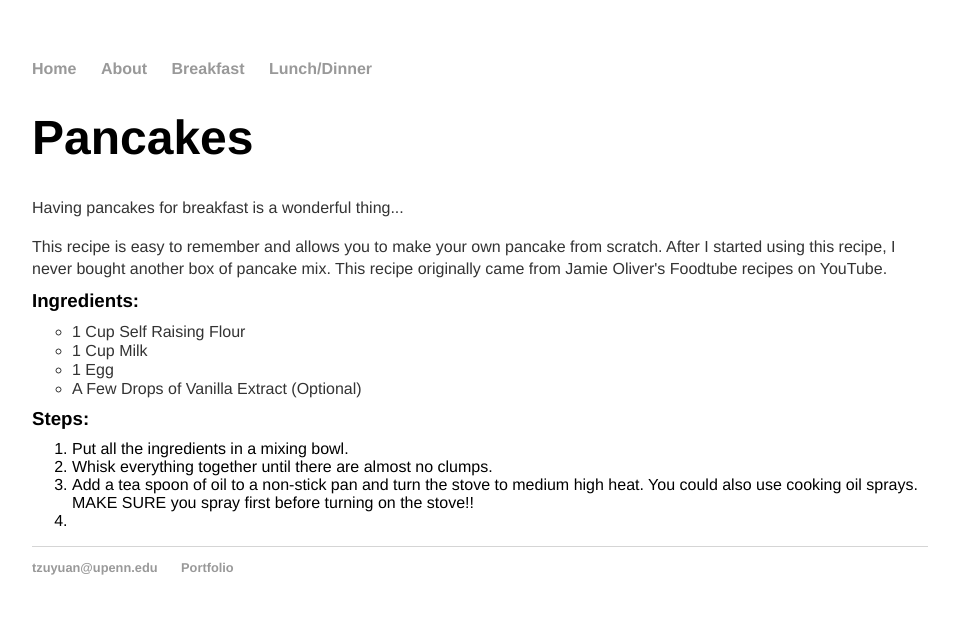
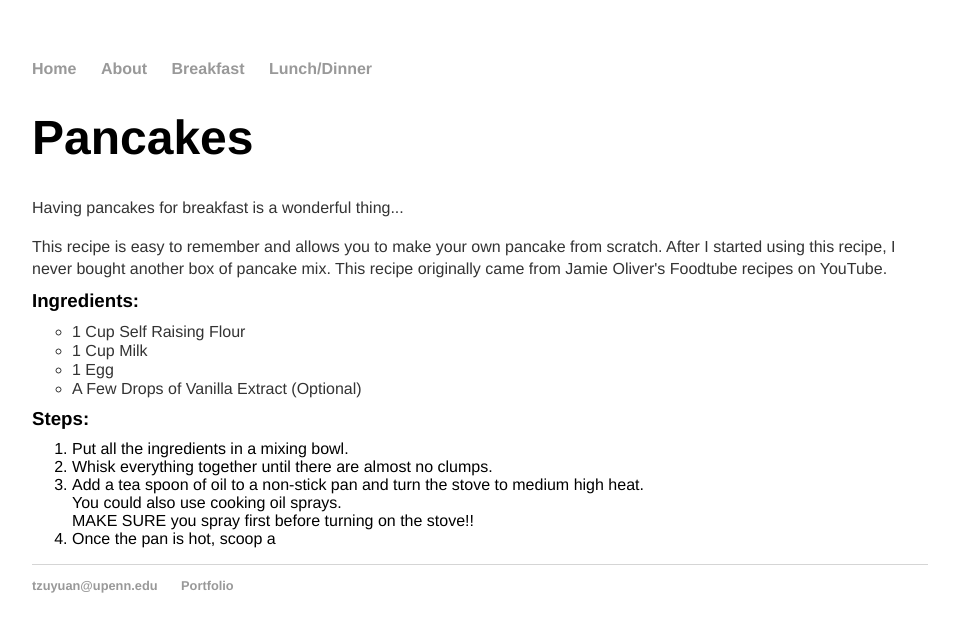
Before and after one commit to tzuyuanw/tzuyuanw.github.io, a Jekyll site: the page recipes/pancakes.html, which Jekyll copies as it is, in a window 1280 px wide. Shown: the top 632 px of the page, without its empty margins (160-1119 px from the left). Built offline with Jekyll 4.4.1, drawn with Linux system fonts in a browser that asks for light colours.

Commit message:
Update pancakes.html

```diff
--- a/recipes/pancakes.html
+++ b/recipes/pancakes.html
@@ -38,9 +38,9 @@
 				<ol>
 				<li>Put all the ingredients in a mixing bowl.</li>
 				<li>Whisk everything together until there are almost no clumps.</li>
-				<li>Add a tea spoon of oil to a non-stick pan and turn the stove to medium high heat.
-					You could also use cooking oil sprays. MAKE SURE you spray first before turning on the stove!!</li>
-				<li></li>
+				<li>Add a tea spoon of oil to a non-stick pan and turn the stove to medium high heat.</br>
+					You could also use cooking oil sprays. </br> MAKE SURE you spray first before turning on the stove!!</li>
+				<li>Once the pan is hot, scoop a </li>
 				</ol>
 			</div>
 			</div><!-- /.container -->
```
